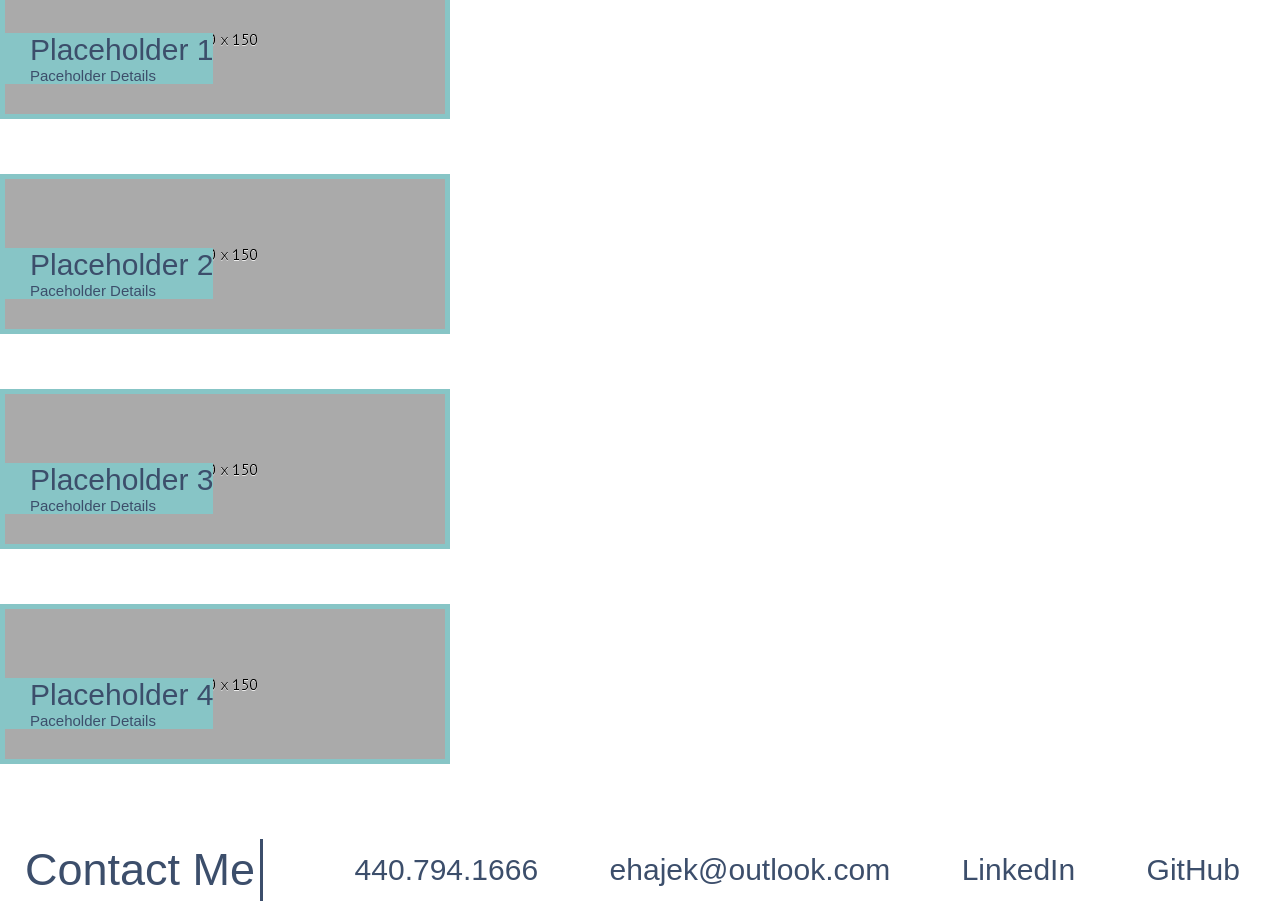
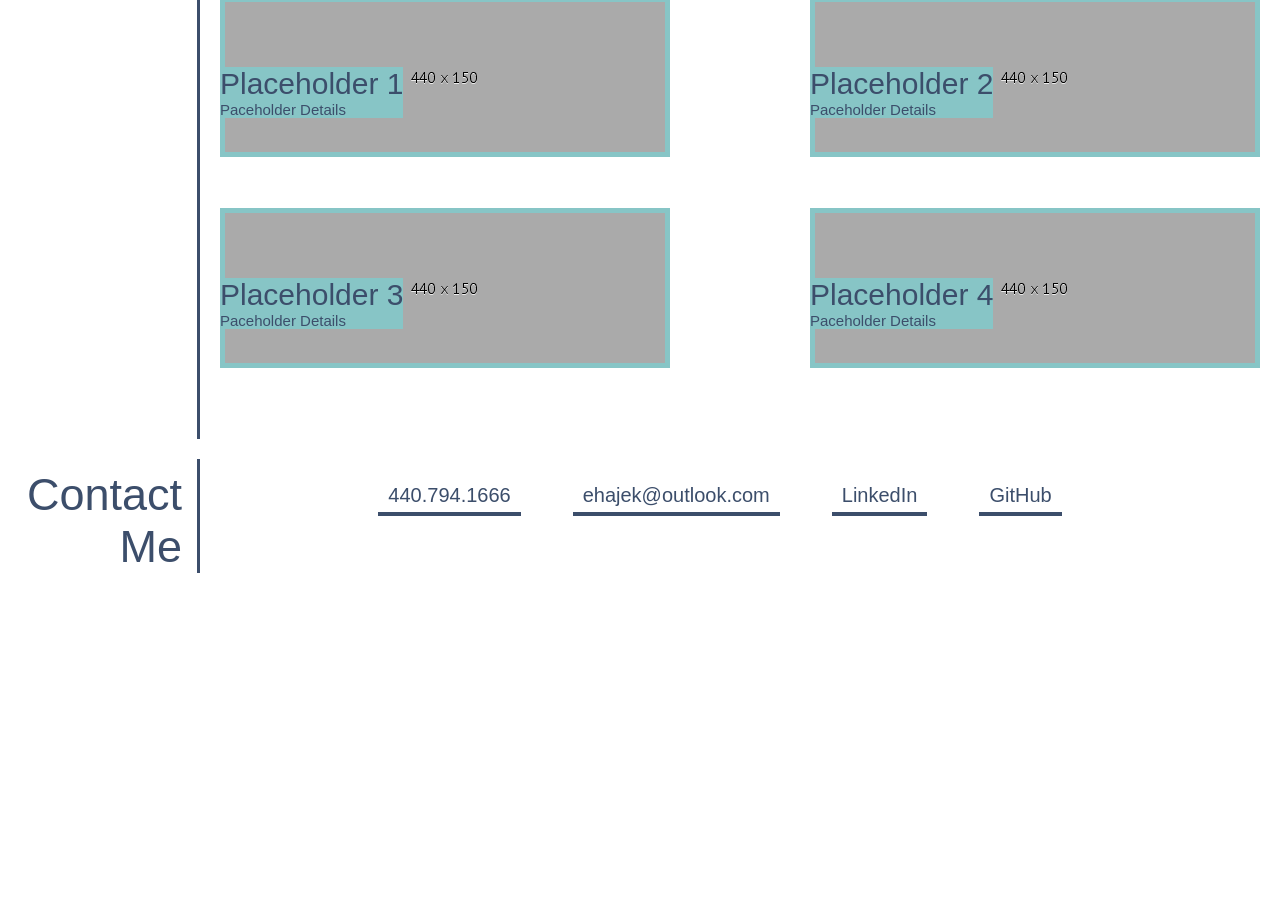
Before and after one commit to ehajek/Portfolio, a plain HTML site: page index.html in a window 1280 px wide. Shown: the part 1065-1986 px from the top of the page. After the commit the page ends 1658 px from the top, so only its background shows below. Drawn offline with Linux system fonts and the light colour scheme.

Commit message:
fixes to CSS and FLex

```diff
--- a/assets/css/style.css
+++ b/assets/css/style.css
@@ -36,7 +36,6 @@ header h1 {
 
   header nav {
     margin: 20px 20px;
-
   }
 
   header nav ul {
@@ -47,7 +46,6 @@ header h1 {
     list-style: none;
     color: var(--highlight-color);
     margin-right: 40px;
-
   }
   header nav ul li a {
     padding: 5px 10px;
@@ -66,6 +64,12 @@ header h1 {
 
   }
 
+ h2 {
+    font-size: 45px;
+    font-weight: lighter;
+    color: var(--bluefont-color);
+ }
+
  h3 {
      font-size: 30px;
      font-weight: lighter;
@@ -74,9 +78,7 @@ header h1 {
     font-size: 15px;
     font-weight: lighter;
 }
-
-
-  .hero h3 {
+ .hero h3 {
     color: var(--dark-color);
     background-color: var(--highlight-color);
     padding: 5px 10px;
@@ -86,49 +88,93 @@ header h1 {
   }
 
 
-h2 {
+.container {
+    display: grid;
+    margin: 20px 0px;
+}
+
+.column_work1 {
+    width: 200px;
+    grid-column: 1;
+    padding: 10px 15px 0px 20px;
+    justify-content: right;
+    border-right: 3px solid var(--bluefont-color);
+
+}
+
+.column_work1 article {
+    width: auto;
     font-size: 45px;
     font-weight: lighter;
     color: var(--bluefont-color);
-    padding: 5px;
-    margin: 20px;
-    border-right: 3px solid var(--bluefont-color);
-    justify-content: left;
-    display: inline;
+    text-align: right;
 }
 
-.topics {
-    color: var(--bluefont-color);
-    font-weight: lighter;
-    margin: 30px;
-    justify-content: left;
+.column_work2 {
+    grid-column: 2;
+    width: auto;
+    margin: 20px;
+}
+
+.work-sub {
+    justify-content: space-between;
     display: flex;
+    flex-wrap: wrap;
+    margin: 0 auto;
+}
 
-}
-.work {
-    display: inline;
-    justify-content: center;
-}
-.work img {
+.work-main img {
+    display: flex;
+    width: 100%;
+    /*height: 400px*/
+    flex-wrap: wrap;
     border: 5px solid var(--highlight-color);
 }
+.work-sub img {
+    justify-content: space-between;
+    display: flex;
+    width: 100%;
+    /*width: 440px;
+    height: 150px*/
+    flex-wrap: wrap;
+    border: 5px solid var(--highlight-color);
+}
+
 .left_text {
     position: relative;
     width: auto;
     bottom: 90px;
     background-color: var(--highlight-color);
     display: table;
-    margin: 0px;
-    padding-left: 30px;
+    justify-content: left;
     color: var(--bluefont-color);
 }
 
-.contact  {
+
+.contact-info {
+    display: flex;
+
+}
+
+.contact-info li {
     display: flex;
     flex-wrap: wrap;
-    justify-content: space-between;
-    align-items: center;
     list-style: none;
+    color: var(--highlight-color);
+    margin-right: 40px;
+  }
+
+  .contact-info li a {
+    padding: 5px 10px;
+    font-weight: lighter;
+    font-size: 20px;
     color: var(--bluefont-color);
-    margin-right: 40px;
-}
+    text-align: center;
+    border-bottom: 4px solid;
+    margin: 0px 6px;
+  }
+  .contact-info li a h4 {
+
+    font-size: 20px;
+
+  }
--- a/index.html
+++ b/index.html
@@ -44,11 +44,17 @@
                 Phasellus non rutrum libero. Nullam rhoncus felis id lorem varius, in hendrerit nisi condimentum. Donec eu congue tellus, vel consequat urna. Phasellus ac augue quis est fermentum ultrices. Orci varius natoque penatibus et magnis dis parturient montes, nascetur ridiculus mus. Nam tristique ligula vel rutrum ultrices. Vestibulum ut risus urna. Nam est arcu, congue non porta interdum, convallis ac magna. Mauris rhoncus felis maximus, fermentum augue vitae, rhoncus leo. Nunc vestibulum sollicitudin nunc, mattis luctus sem maximus ut. Proin molestie ligula id risus congue efficitur. Morbi pulvinar eros metus, sit amet viverra risus dignissim at. Nulla facilisi. Mauris eget felis at elit dictum euismod ac quis ex.
             </p>
         </article>
-        <article class="topics">
-            <h2 id="work">
+        <section class="container">
+            <section id=work class="column_work1">
+                <article>
+                    <h2 >
                         Work
                     </h2>
-            <aside id="main-work" class="work">
+                </article>
+            </section>
+            <section class="column_work2">
+                <article">
+                    <aside class="work-main">
                         <a href="https://ehajek.github.io/run-buddy/"><img src="./assets/images/900x400.gif" alt="Run Buddy Project"></a>
                         <div class="left_text">
                             <h3>
@@ -60,8 +66,8 @@
                         </div>
                     </aside>
                 </article>
-        <article class=".topics">
-            <aside class="work">
+                <article class="work-sub">
+                    <aside>
                         <a href=""><img src="./assets/images/440x150.gif" alt="Placeholder for more work"></a>
                         <div class="left_text">
                             <h3>
@@ -72,7 +78,7 @@
                             </h4>
                         </div>
                     </aside>
-            <aside class="work">
+                    <aside>
                         <a href=""><img src="./assets/images/440x150.gif" alt="Placeholder for more work"></a>
                         <div class="left_text">
                             <h3>
@@ -83,7 +89,7 @@
                             </h4>
                         </div>
                     </aside>
-            <aside class="work">
+                    <aside>
                         <a href=""><img src="./assets/images/440x150.gif" alt="Placeholder for more work"></a>
                         <div class="left_text">
                             <h3>
@@ -94,7 +100,7 @@
                             </h4>
                         </div>
                     </aside>
-            <aside class="work">
+                    <aside>
                         <a href=""><img src="./assets/images/440x150.gif" alt="Placeholder for more work"></a>
                         <div class="left_text">
                             <h3>
@@ -106,16 +112,32 @@
                         </div>
                     </aside>
                 </article>
-
-        <section id="contact-me" class="contact">
+            </section>
+        </section>
+        <section class="container">
+            <section id=contact-me class="column_work1">
+                <article>
                     <h2>
-                Contact Me
+                        Contact <br>
+                        Me
                     </h2>
-
-            <a href="tel:4407941666"><h3>440.794.1666</h3></a>
-            <a href="mailto:ehajek@outlook.com"><h3>ehajek@outlook.com</h3></a>
-            <a href="https://www.linkedin.com/in/eddie-hajek-02b77729/"><h3>LinkedIn</h3></a>
-            <a href="https://github.com/ehajek"><h3>GitHub</h3></a>
+                </article>
+            </section>
+        <section class="column_work2">
+            <ul class="contact-info">
+                <li>
+                    <a href="tel:4407941666"><h4>440.794.1666</h4></a>
+                </li>
+                <li>
+                    <a href="mailto:ehajek@outlook.com"><h4>ehajek@outlook.com</h4></a>
+                </li>
+                <li>
+                    <a href="https://www.linkedin.com/in/eddie-hajek-02b77729/"><h4>LinkedIn</h4></a>
+                </li>
+                <li>
+                    <a href="https://github.com/ehajek"><h4>GitHub</h4></a>
+                </li>
+              </ul>
         </section>
 
 
```
Lines whose indentation alone changed are shown as unchanged.
